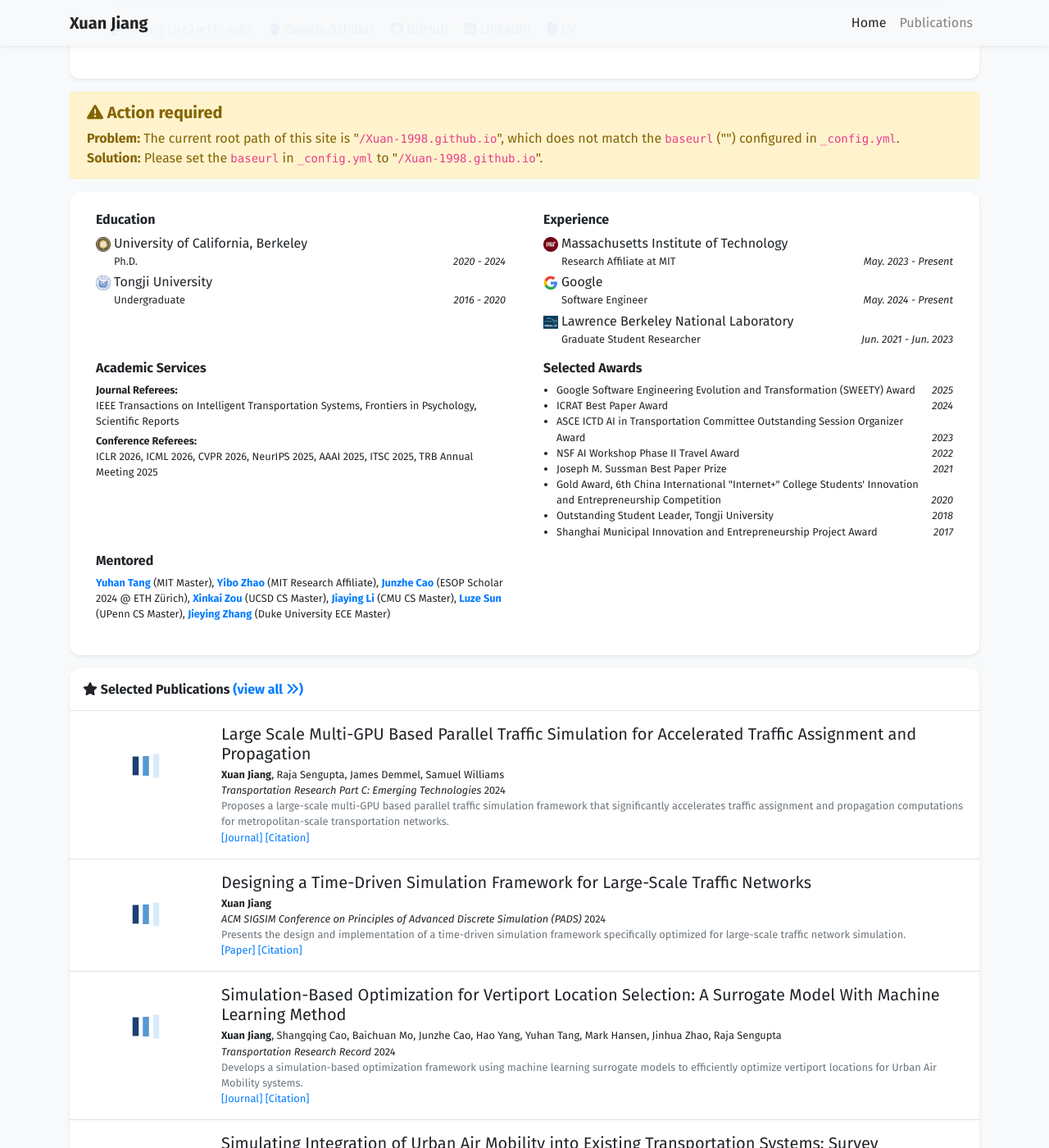
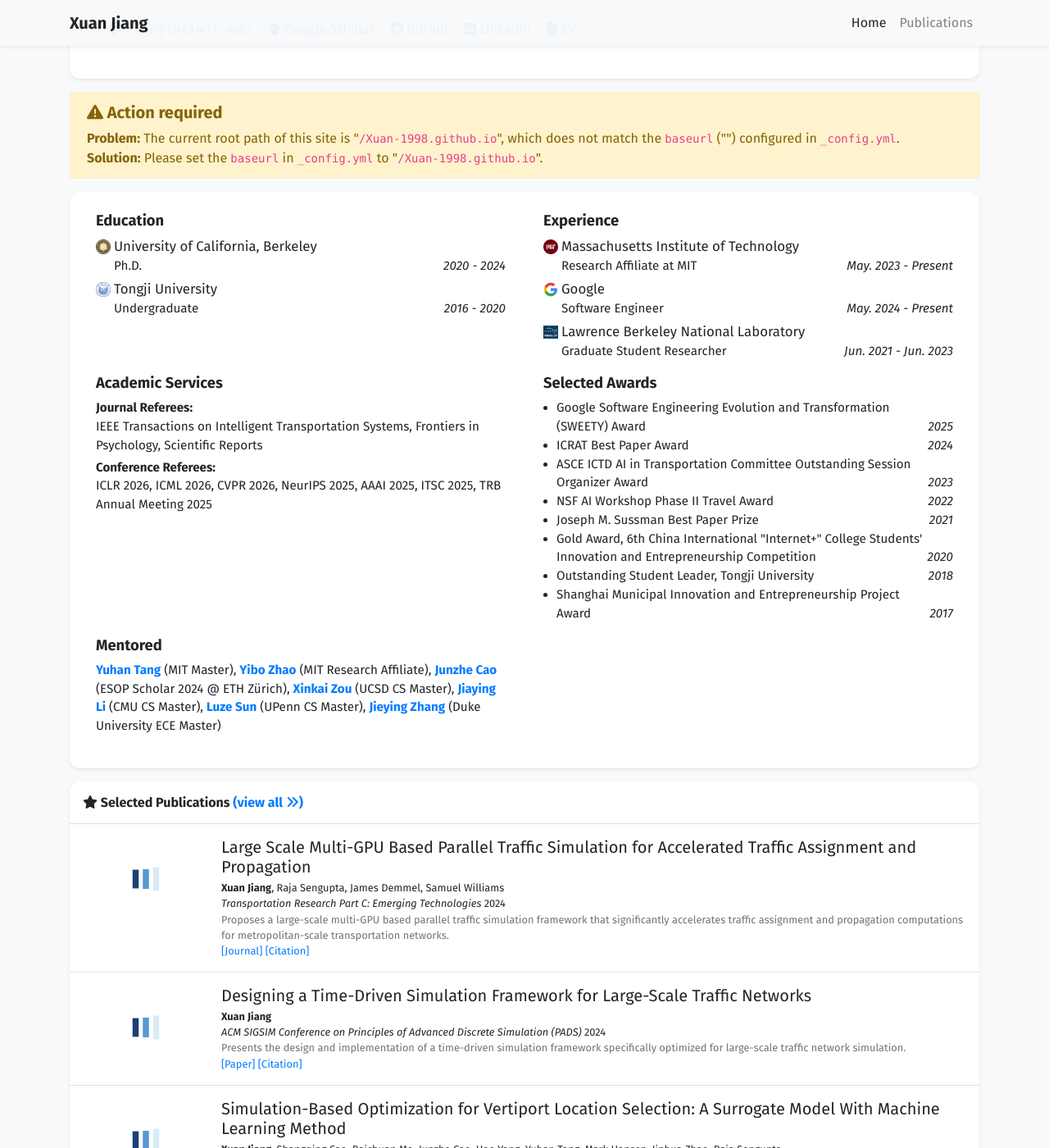
Before and after one commit to Xuan-1998/Xuan-1998.github.io, a Jekyll site: the page built from index.html, in a window 1280 px wide and 1400 px high, scrolled down 370 px. Shown: the whole window at 82% size. Built offline with Jekyll 4.4.1, drawn with Linux system fonts in a browser that asks for light colours; nearby versions of some CDN libraries; a style sheet for code colours, icons or effects is not loaded.

Commit message:
Increase font sizes for better readability
Enlarged section headings (h6), small text, and organization names in profile sections to improve visual hierarchy and readability.

```diff
--- a/assets/css/global.css
+++ b/assets/css/global.css
@@ -96,3 +96,16 @@
     max-height: 260px; /* adjust as needed */
     overflow-y: auto;
 }
+
+/* Increase font size for section headings and content */
+.card-body h6 {
+    font-size: 1.15rem; /* Larger section titles */
+}
+
+.card-body .small {
+    font-size: 0.95rem; /* Increase small text size */
+}
+
+.card-body .media-body > div:first-child {
+    font-size: 1.05rem; /* Larger institution/organization names */
+}
```
